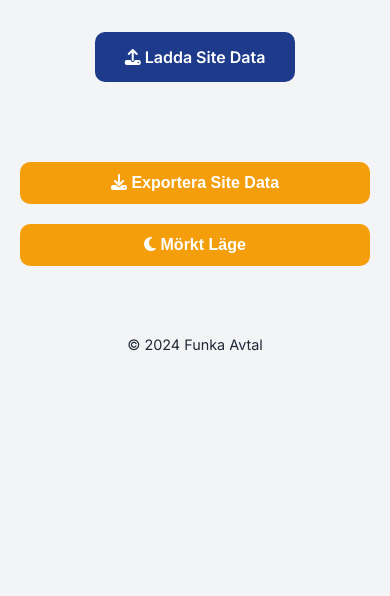
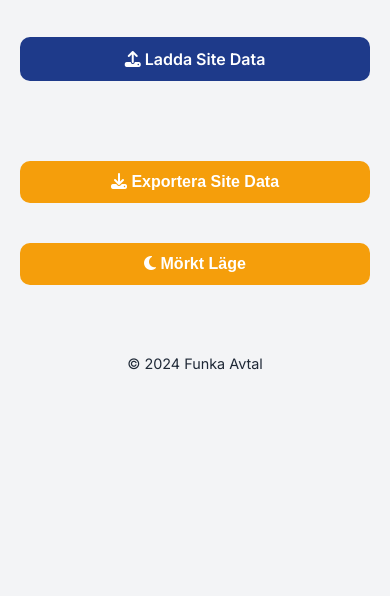
Before and after one commit to agronvall/FUNKA_AVTAL, a plain HTML site: page index.html in a window 390 px wide. Shown: the part 248-844 px from the top of the page. Drawn offline with Linux system fonts and the light colour scheme.

Commit message:
Commit with updated changes to all files

```diff
--- a/index.html
+++ b/index.html
@@ -45,7 +45,7 @@
         }
 
         header h2 {
-            font-size: 1.25rem;
+            font-size: 1.5rem;
             color: var(--text-color);
             margin-top: 10px;
         }
@@ -67,7 +67,7 @@
             display: inline-block;
             background-color: var(--primary-color);
             color: var(--secondary-color);
-            padding: 15px 30px;
+            padding: 12px 25px;
             border-radius: var(--border-radius);
             cursor: pointer;
             font-size: 1rem;
@@ -120,6 +120,9 @@
         .btn-group {
             text-align: center;
             margin-top: 40px;
+            display: flex;
+            justify-content: center;
+            gap: 20px;
         }
 
         .btn {
@@ -131,7 +134,6 @@
             font-size: 1rem;
             font-weight: 600;
             cursor: pointer;
-            margin: 0 10px;
             transition: background-color var(--transition-speed) ease;
         }
 
@@ -149,20 +151,42 @@
             font-size: 0.9rem;
         }
 
+        /* Responsive Design */
         @media (max-width: 768px) {
             .site-item {
                 width: calc(50% - 40px);
             }
+
+            .btn-group {
+                flex-direction: column;
+                align-items: center;
+            }
+
+            .btn-group .btn {
+                width: 100%;
+                margin: 10px 0;
+            }
         }
 
-        @media (max-width: 500px) {
+        @media (max-width: 600px) {
             .site-item {
                 width: 100%;
             }
 
-            .btn {
+            .file-label {
+                width: 100%;
+                box-sizing: border-box;
+                text-align: center;
+            }
+
+            .btn-group {
+                flex-direction: column;
+                align-items: center;
+            }
+
+            .btn-group .btn {
+                width: 100%;
                 margin: 10px 0;
-                width: 100%;
             }
         }
     </style>
```
Also changed, not shown: site.html (+61 -0 lines), site.js (+5 -6 lines).
